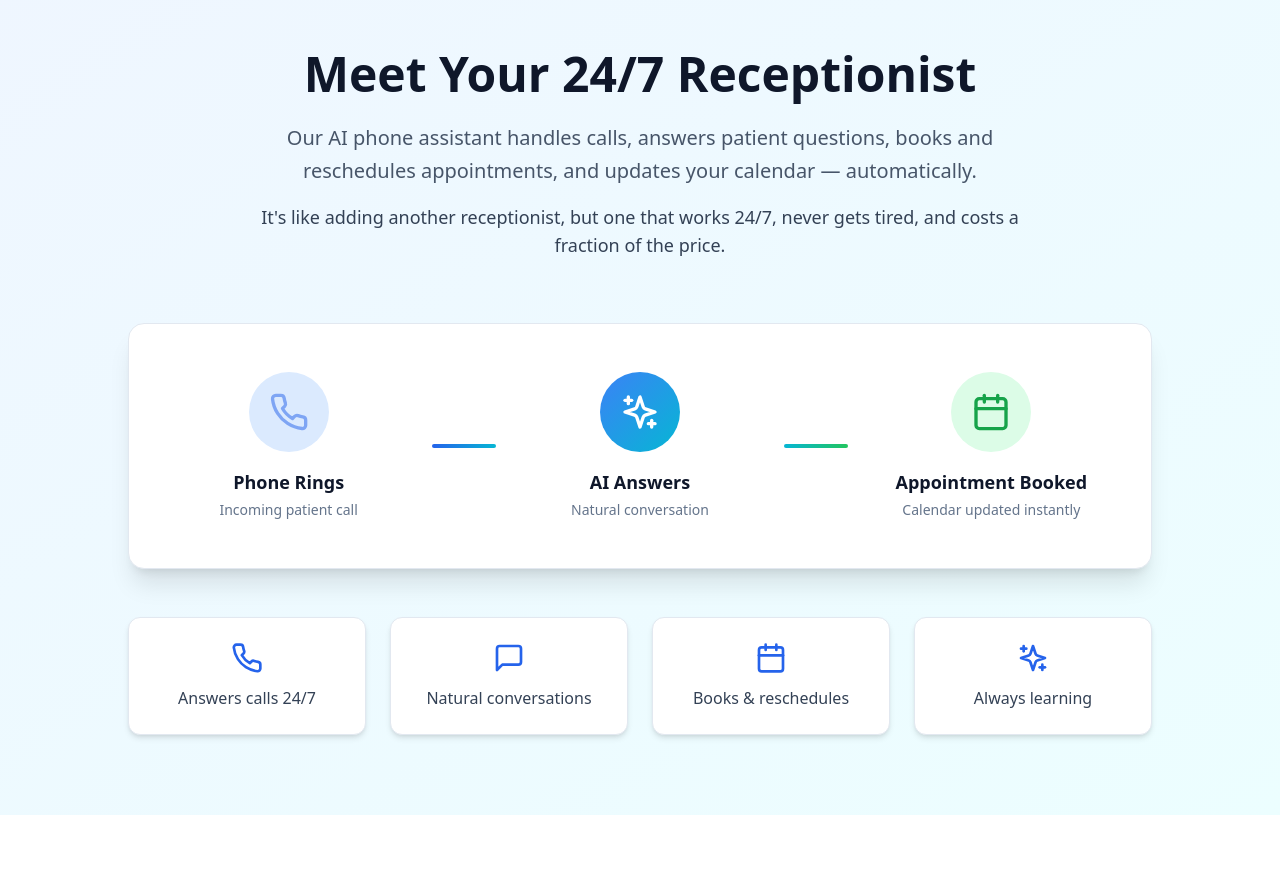
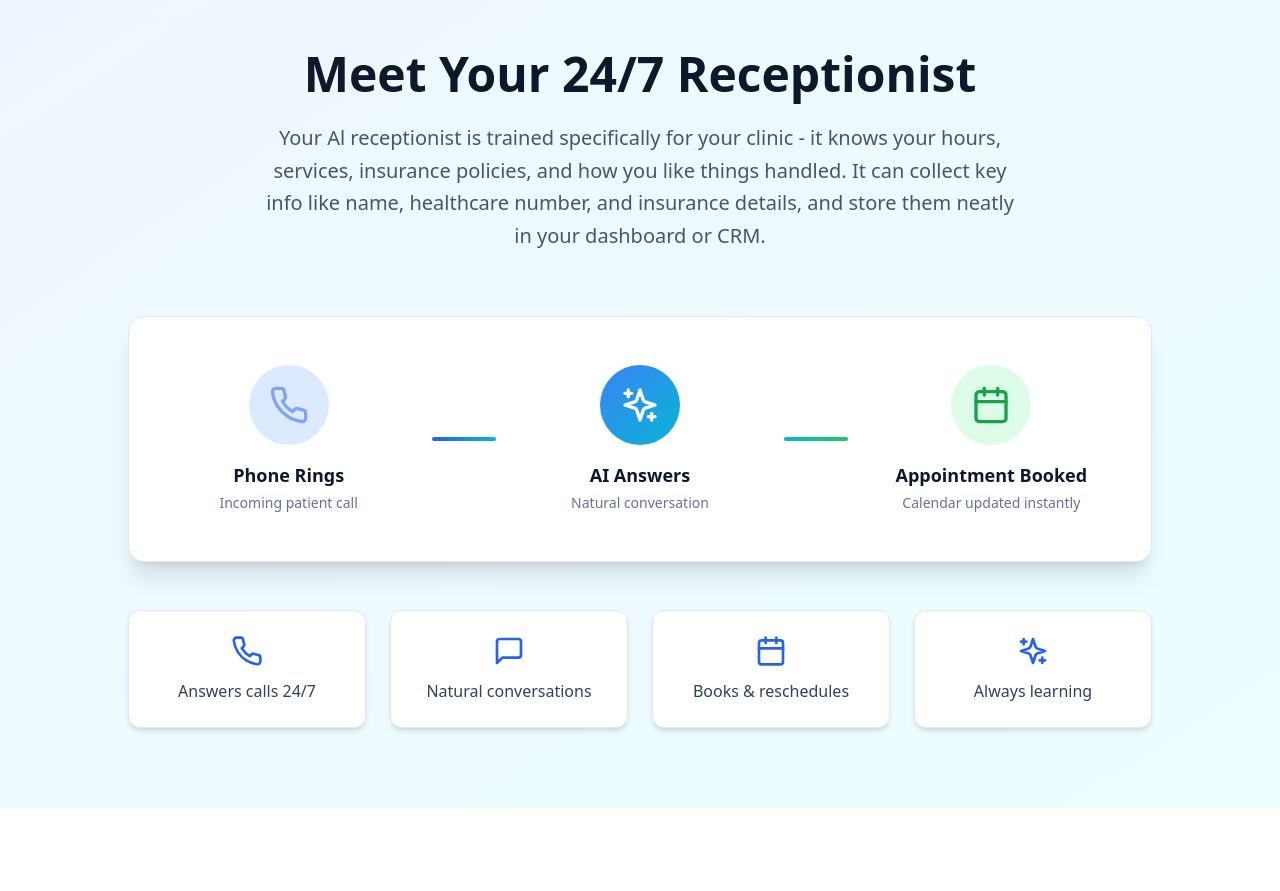
Before and after one commit to kamyabnav/sefid2-final, a React (Vite) app: page / in a window 1280 px wide. Shown: the part 1760-2651 px from the top of the page. Built offline with nearby package versions, Linux system fonts and the light colour scheme.

Commit message:
Updated Solution.tsx

```diff
--- a/src/components/Solution.tsx
+++ b/src/components/Solution.tsx
@@ -9,10 +9,9 @@ export default function Solution() {
             Meet Your 24/7 Receptionist
           </h2>
           <p className="text-xl text-slate-600 max-w-3xl mx-auto leading-relaxed mb-4">
-            Our AI phone assistant handles calls, answers patient questions, books and reschedules appointments, and updates your calendar — automatically.
-          </p>
-          <p className="text-lg text-slate-700 max-w-3xl mx-auto font-medium">
-            It's like adding another receptionist, but one that works 24/7, never gets tired, and costs a fraction of the price.
+            Your Al receptionist is trained specifically for your clinic - it knows your hours, services,
+insurance policies, and how you like things handled. It can collect key info like name, healthcare
+number, and insurance details, and store them neatly in your dashboard or CRM.
           </p>
         </div>
 
```
